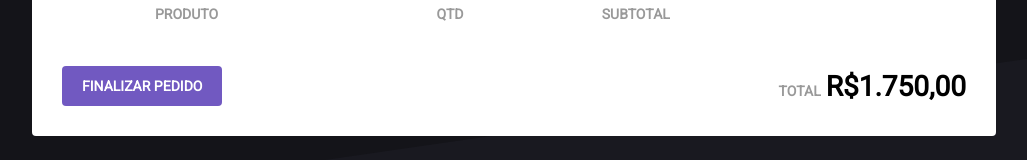
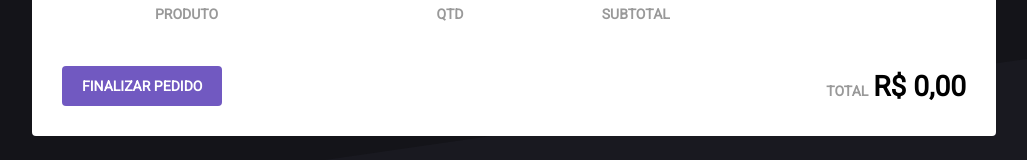
Before and after one commit to romulo94/shoesflux, a React (Create React App) app: page /cart in a window 1280 px wide. Shown: the part 177-337 px from the top of the page, without its empty margins (126-1153 px from the left). Built offline with nearby package versions, Linux system fonts and the light colour scheme.

Commit message:
calculating total

```diff
--- a/src/pages/Cart/index.js
+++ b/src/pages/Cart/index.js
@@ -6,10 +6,11 @@ import {
   MdAddCircleOutline,
   MdDelete,
 } from 'react-icons/md';
+import { formatPrice } from '../../util/format';
 import * as CartActions from '../../store/modules/cart/actions';
 import { Container, ProductTable, Total } from './styles';
 
-function Cart({ cart, removeFromCart, updateAmount }) {
+function Cart({ cart, removeFromCart, updateAmount, total }) {
   function increment(product) {
     updateAmount(product.id, product.amount + 1);
   }
@@ -52,7 +53,7 @@ function Cart({ cart, removeFromCart, updateAmount }) {
                 </div>
               </td>
               <td>
-                <strong>R$398,99</strong>
+                <strong>{product.subtotal}</strong>
               </td>
               <td>
                 <button
@@ -71,7 +72,7 @@ function Cart({ cart, removeFromCart, updateAmount }) {
         <button type="button">Finalizar pedido</button>
         <Total>
           <span>TOTAL</span>
-          <strong>R$1.750,00</strong>
+          <strong>{total}</strong>
         </Total>
       </footer>
     </Container>
@@ -79,7 +80,15 @@ function Cart({ cart, removeFromCart, updateAmount }) {
 }
 
 const mapStateToProps = state => ({
-  cart: state.cart,
+  cart: state.cart.map(product => ({
+    ...product,
+    subtotal: formatPrice(product.price * product.amount),
+  })),
+  total: formatPrice(
+    state.cart.reduce((total, product) => {
+      return total + product.price * product.amount;
+    }, 0)
+  ),
 });
 
 const mapDispatchToProps = dispatch =>
```
